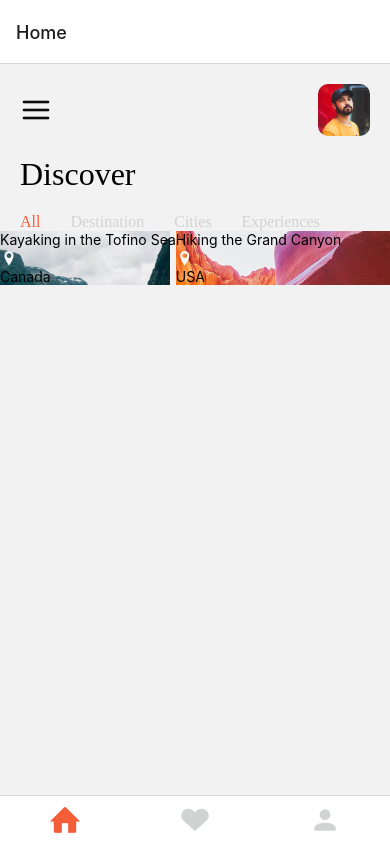
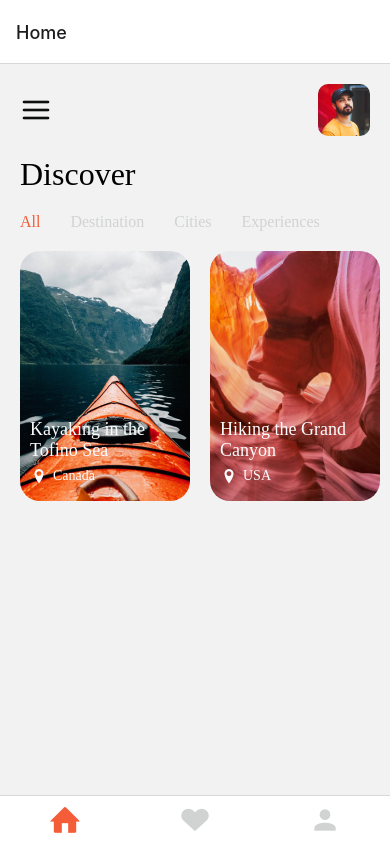
Before and after one commit to mateus-azevedo/travelAppUi, a React Native app: screen /Home in a window 390 px wide. Built offline with nearby package versions, Linux system fonts and the light colour scheme.

Commit message:
feat: adiciona estilo ao discover item

```diff
--- a/components/Home.js
+++ b/components/Home.js
@@ -30,12 +30,16 @@ const Home = ({ navigation }) => {
       <TouchableOpacity>
         <ImageBackground
           source={item.image}
-          style={styles.discoverItem}
+          style={[
+            styles.discoverItem,
+            { marginLeft: item.id === 'discover-1' ? 20 : 0 },
+          ]}
           imageStyle={styles.discoverItemImage}>
           <Text style={styles.discoverItemTitle}>{item.title}</Text>
 
           <View style={styles.discoverItemLocationWrapper}>
             <Entypo name="location-pin" size={18} color={colors.white} />
+
             <Text style={styles.discoverItemLocationText}>{item.location}</Text>
           </View>
         </ImageBackground>
@@ -71,7 +75,6 @@ const Home = ({ navigation }) => {
             <Text style={styles.discoverCategoryText}>Cities</Text>
             <Text style={styles.discoverCategoryText}>Experiences</Text>
           </View>
-        </View>
 
           <View style={styles.discoverItemsWrapper}>
             <FlatList
@@ -81,6 +84,7 @@ const Home = ({ navigation }) => {
               horizontal
               showsHorizontalScrollIndicator={false}
             />
+          </View>
         </View>
       </ScrollView>
     </View>
@@ -106,14 +110,16 @@ const styles = StyleSheet.create({
     borderRadius: 10,
   },
   discoverWrapper: {
-    marginHorizontal: 20,
+    // marginHorizontal: 20,
     marginTop: 20,
   },
   discoverTitle: {
+    marginHorizontal: 20,
     fontFamily: 'Lato-Bold',
     fontSize: 32,
   },
   discoverCategoriesWrapper: {
+    marginHorizontal: 20,
     flexDirection: 'row',
     marginTop: 20,
   },
@@ -123,11 +129,36 @@ const styles = StyleSheet.create({
     fontSize: 16,
     color: colors.gray,
   },
-  discoverItem: {},
-  discoverItemImage: {},
-  discoverItemTitle: {},
-  discoverItemLocationWrapper: {},
-  discoverItemLocationText: {},
+  discoverItemsWrapper: {
+    paddingVertical: 20,
+  },
+  discoverItem: {
+    width: 170,
+    height: 250,
+    justifyContent: 'flex-end',
+    paddingHorizontal: 10,
+    paddingVertical: 15,
+    marginRight: 20,
+  },
+  discoverItemImage: {
+    borderRadius: 20,
+  },
+  discoverItemTitle: {
+    fontFamily: 'Lato-Bold',
+    fontSize: 18,
+    color: colors.white,
+  },
+  discoverItemLocationWrapper: {
+    flexDirection: 'row',
+    alignItems: 'center',
+    marginTop: 5,
+  },
+  discoverItemLocationText: {
+    marginLeft: 5,
+    fontFamily: 'Lato-Bold',
+    fontSize: 14,
+    color: colors.white,
+  },
 });
 
 export default Home;
```
Lines whose indentation alone changed are shown as unchanged.
